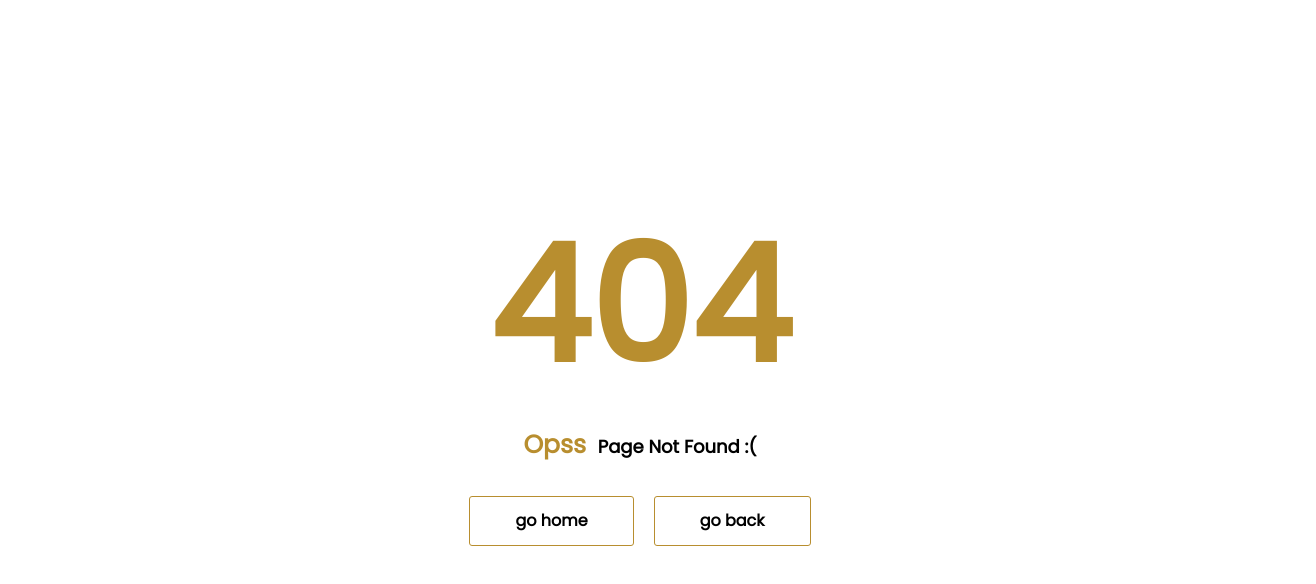
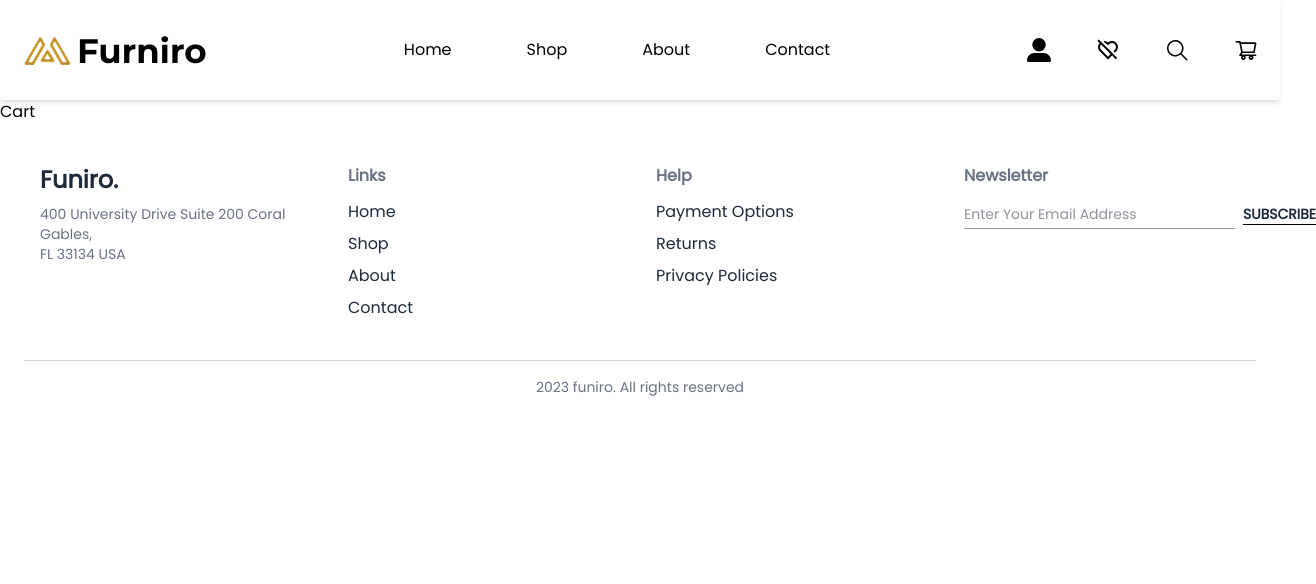
Before and after one commit to kalgo4444/damas-team-pr, a React (Vite) app: page /cart in a window 1280 px wide. Before the commit this address had no page. Shown: the top 584 px of the page, 1316 px wide, since content can reach past the window. Built offline with nearby package versions, Linux system fonts and the light colour scheme.

Commit message:
Hello world

```diff
--- a/package.json
+++ b/package.json
@@ -16,7 +16,8 @@
     "react-dom": "^19.1.0",
     "react-icons": "^5.5.0",
     "react-router-dom": "^7.6.3",
-    "tailwindcss": "^4.1.11"
+    "tailwindcss": "^4.1.11",
+    "zustand": "^5.0.6"
   },
   "devDependencies": {
     "@eslint/js": "^9.30.1",
--- a/src/App.jsx
+++ b/src/App.jsx
@@ -3,16 +3,26 @@ import { BrowserRouter, Routes, Route } from "react-router-dom";
 import NotFound from "./pages/not-found/NotFound";
 import Layout from "./pages/layout/Layout";
 import DetailProduct from "./pages/detail-product/DetailProduct";
+import Wishlist from "./pages/wishlist/Wishlist";
+import Cart from "./pages/cart/Cart";
+import Contact from "./pages/contact/Contact";
+import User from "./pages/user/User";
+import About from "./pages/about/About";
 
 const App = () => {
 	return (
 		<BrowserRouter>
 			<Routes>
-        <Route path="/" element={<Layout />}>
+				<Route path='/' element={<Layout />}>
 					<Route index={true} element={<Home />} />
-          <Route path="/product/:id" element={<DetailProduct />} />
+					<Route path='/wishlist' element={<Wishlist />} />
+					<Route path='/cart' element={<Cart />} />
+					<Route path='/contact' element={<Contact />} />
+					<Route path='/user' element={<User />} />
+					<Route path='/about' element={<About />} />
+					<Route path='/product/:id' element={<DetailProduct />} />
 				</Route>
-          <Route path="*" element={<NotFound />} />
+				<Route path='*' element={<NotFound />} />
 			</Routes>
 		</BrowserRouter>
 	);
--- /dev/null
+++ b/src/pages/about/About.jsx
@@ -0,0 +1,7 @@
+import React from "react";
+
+const About = () => {
+	return <div>About</div>;
+};
+
+export default About;
--- /dev/null
+++ b/src/pages/cart/Cart.jsx
@@ -0,0 +1,7 @@
+import React from "react";
+
+const Cart = () => {
+	return <div>Cart</div>;
+};
+
+export default Cart;
--- /dev/null
+++ b/src/pages/contact/Contact.jsx
@@ -0,0 +1,7 @@
+import React from "react";
+
+const Contact = () => {
+	return <div>Contact</div>;
+};
+
+export default Contact;
--- /dev/null
+++ b/src/pages/wishlist/Wishlist.jsx
@@ -0,0 +1,7 @@
+import React from "react";
+
+const Wishlist = () => {
+	return <div>Washlist</div>;
+};
+
+export default Wishlist;
```
Also changed, not shown: src/zustand/useStore.jsx (+5 -5 lines), 1 other file (tests, documents, lock files or other folders). Lines whose indentation alone changed are shown as unchanged.
